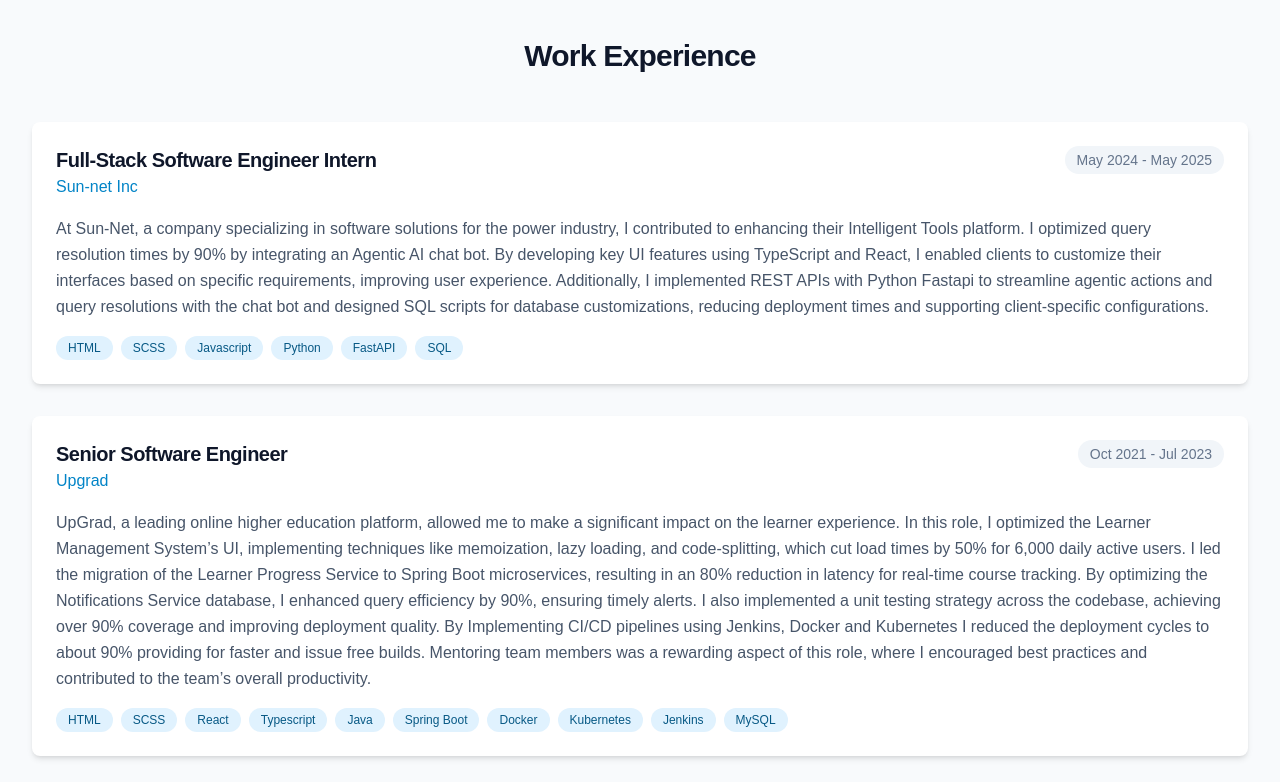
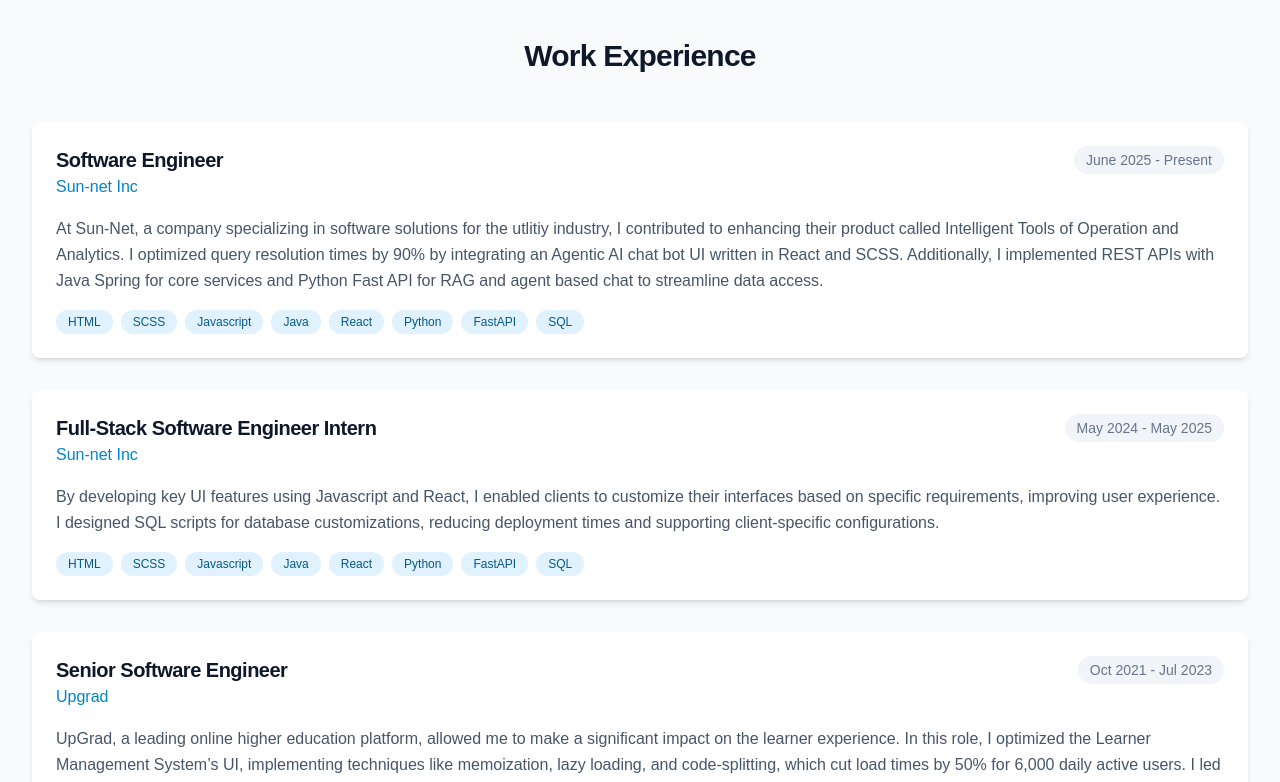
Before and after one commit to subramanyaJagadeesh/personal_web, a React (Vite) app: page /about in a window 1280 px wide. Shown: the part 736-1518 px from the top of the page. Built offline with nearby package versions, Linux system fonts and the light colour scheme.

Commit message:
Update to content

```diff
--- a/src/pages/About.tsx
+++ b/src/pages/About.tsx
@@ -6,11 +6,18 @@
 const About = () => {
 	const experiences = [
 		{
+			company: "Sun-net Inc",
+			role: "Software Engineer",
+			period: "June 2025 - Present",
+			description: "At Sun-Net, a company specializing in software solutions for the utlitiy industry, I contributed to enhancing their product called Intelligent Tools of Operation and Analytics. I optimized query resolution times by 90% by integrating an Agentic AI chat bot UI written in React and SCSS. Additionally, I implemented REST APIs with Java Spring for core services and Python Fast API for RAG and agent based chat to streamline data access." ,
+			technologies: ['HTML', 'SCSS', 'Javascript', 'Java', 'React', 'Python', 'FastAPI', 'SQL']
+		},
+		{
 			company: 'Sun-net Inc',
 			role: 'Full-Stack Software Engineer Intern',
 			period: 'May 2024 - May 2025',
-			description: 'At Sun-Net, a company specializing in software solutions for the power industry, I contributed to enhancing their Intelligent Tools platform. I optimized query resolution times by 90% by integrating an Agentic AI chat bot. By developing key UI features using TypeScript and React, I enabled clients to customize their interfaces based on specific requirements, improving user experience. Additionally, I implemented REST APIs with Python Fastapi to streamline agentic actions and query resolutions with the chat bot and designed SQL scripts for database customizations, reducing deployment times and supporting client-specific configurations.',
-			technologies: ['HTML', 'SCSS', 'Javascript', 'Python', 'FastAPI', 'SQL']
+			description: "By developing key UI features using Javascript and React, I enabled clients to customize their interfaces based on specific requirements, improving user experience. I designed SQL scripts for database customizations, reducing deployment times and supporting client-specific configurations." ,
+			technologies: ['HTML', 'SCSS', 'Javascript', 'Java', 'React', 'Python', 'FastAPI', 'SQL']
 		},
 		{
 			company: 'Upgrad',
--- a/src/pages/Contact.tsx
+++ b/src/pages/Contact.tsx
@@ -118,7 +118,7 @@
                   <div>
                     <h3 className="text-lg font-medium mb-1">Location</h3>
                     <p className="text-dark-600 dark:text-dark-300">
-                      San Jose, California
+                      Santa Clara, California
                     </p>
                   </div>
                 </div>
```
